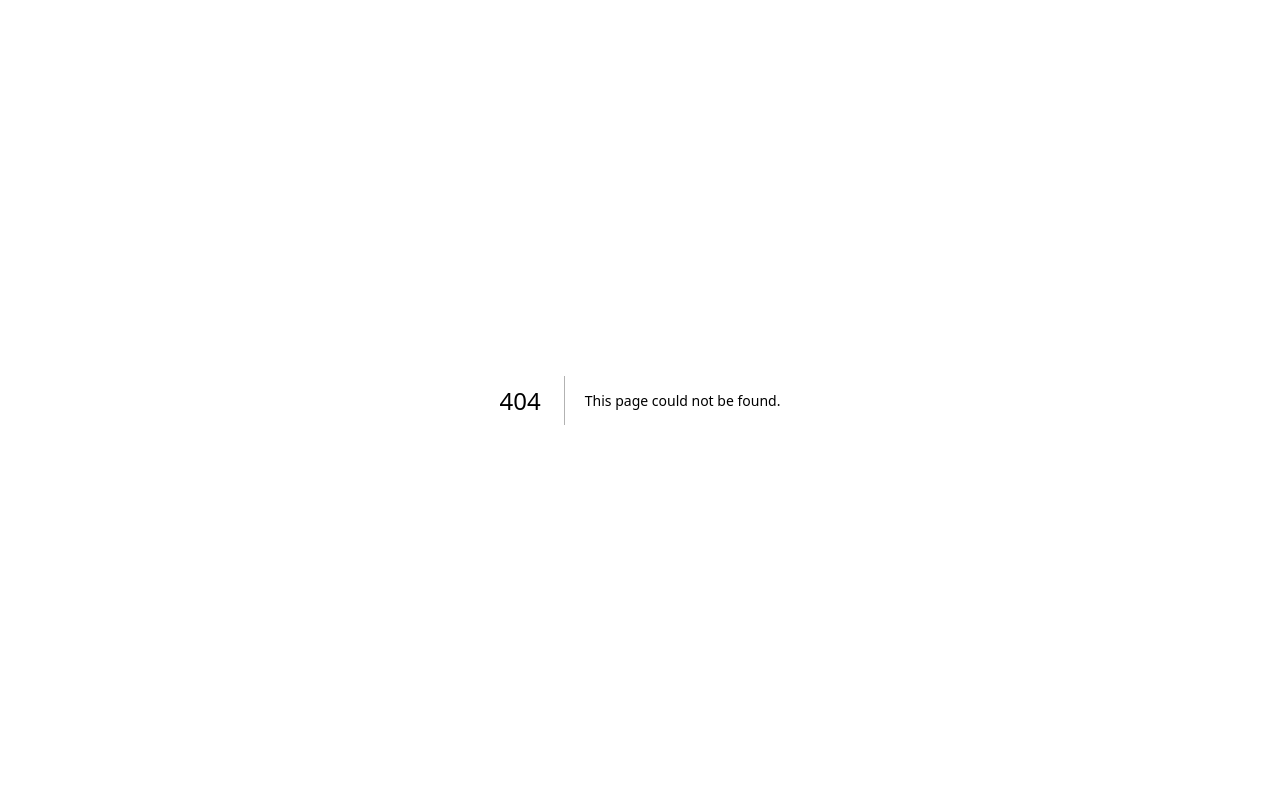
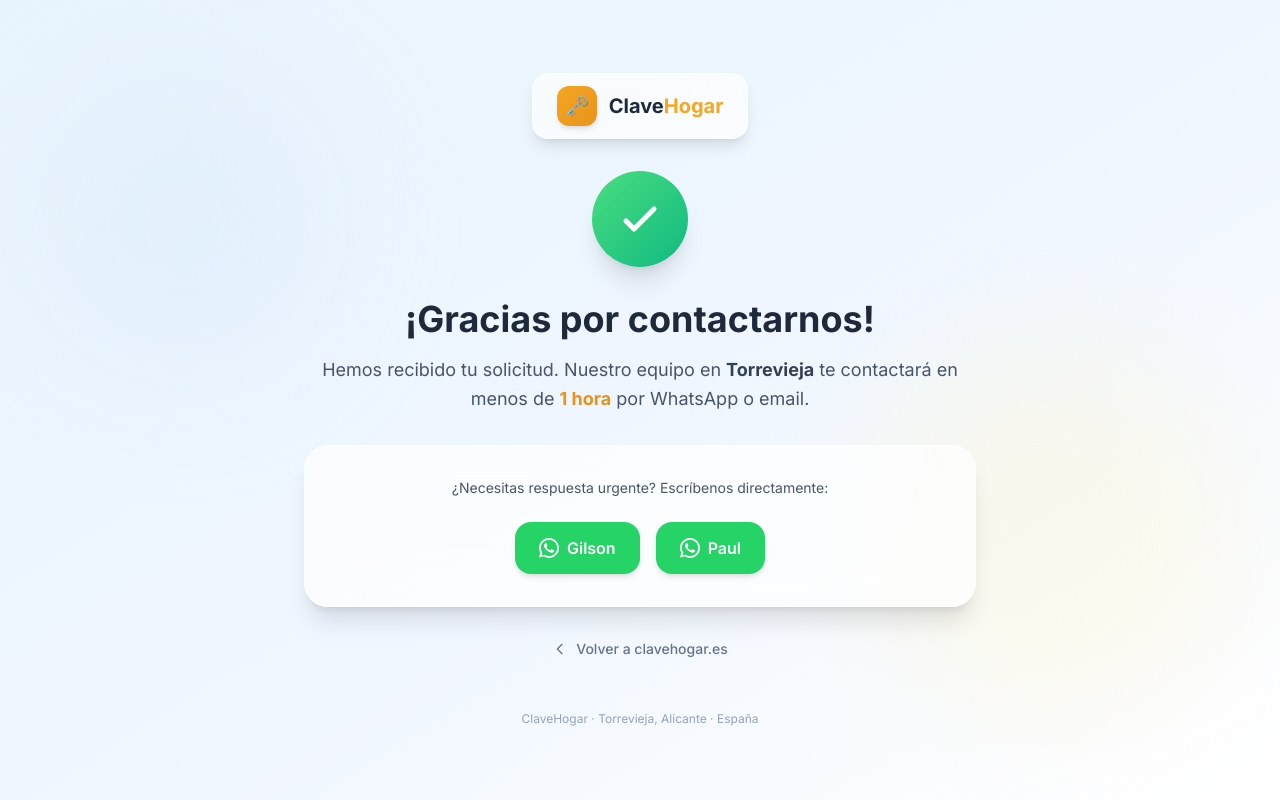
Before and after one commit to softiahouse/clavehogar, a Next.js app: page /gracias in a window 1280 px wide. Before the commit this address had no page. Built offline with nearby package versions, Linux system fonts and the light colour scheme.

Commit message:
feat: pagina gracias com evento Lead do Meta Pixel

```diff
--- a/app/components/LeadForm.tsx
+++ b/app/components/LeadForm.tsx
@@ -1,6 +1,7 @@
 "use client";
 
 import { useState } from "react";
+import { useRouter } from "next/navigation";
 import { motion, AnimatePresence } from "framer-motion";
 
 const servicios = [
@@ -17,6 +18,7 @@ const servicios = [
 type Estado = "idle" | "loading" | "success" | "error";
 
 export default function LeadForm() {
+  const router = useRouter();
   const [estado, setEstado] = useState<Estado>("idle");
   const [form, setForm] = useState({
     nome: "",
@@ -46,8 +48,7 @@ export default function LeadForm() {
       });
 
       if (res.ok) {
-        setEstado("success");
-        setForm({ nome: "", email: "", telefone: "", servico: "", mensagem: "" });
+        router.push("/gracias");
       } else {
         setEstado("error");
       }
--- /dev/null
+++ b/app/gracias/page.tsx
@@ -0,0 +1,156 @@
+"use client";
+
+import { useEffect } from "react";
+import { motion } from "framer-motion";
+
+declare global {
+  interface Window {
+    fbq: (...args: unknown[]) => void;
+  }
+}
+
+export default function GraciasPage() {
+  useEffect(() => {
+    // Disparar evento Lead no Meta Pixel
+    if (typeof window !== "undefined" && window.fbq) {
+      window.fbq("track", "Lead");
+    }
+  }, []);
+
+  return (
+    <main className="min-h-screen bg-gradient-to-br from-sky-50 via-blue-50 to-white flex items-center justify-center px-4">
+      {/* Background decoration */}
+      <div className="absolute inset-0 overflow-hidden pointer-events-none">
+        <div className="absolute top-20 left-10 w-72 h-72 bg-sky-200/30 rounded-full blur-3xl" />
+        <div className="absolute bottom-20 right-10 w-96 h-96 bg-amber-100/30 rounded-full blur-3xl" />
+      </div>
+
+      <div className="relative max-w-2xl mx-auto text-center">
+        {/* Logo */}
+        <motion.div
+          initial={{ opacity: 0, scale: 0.8 }}
+          animate={{ opacity: 1, scale: 1 }}
+          transition={{ duration: 0.5 }}
+          className="flex justify-center mb-8"
+        >
+          <div className="flex items-center gap-3 bg-white/70 backdrop-blur-xl px-6 py-3 rounded-2xl shadow-lg border border-white/60">
+            <div className="w-10 h-10 bg-gradient-to-br from-amber-400 to-amber-500 rounded-xl flex items-center justify-center shadow-md">
+              <span className="text-xl">🗝️</span>
+            </div>
+            <span className="text-xl font-bold text-slate-800">
+              Clave<span className="text-amber-400">Hogar</span>
+            </span>
+          </div>
+        </motion.div>
+
+        {/* Checkmark animado */}
+        <motion.div
+          initial={{ scale: 0 }}
+          animate={{ scale: 1 }}
+          transition={{ type: "spring", stiffness: 200, damping: 15, delay: 0.2 }}
+          className="w-24 h-24 bg-gradient-to-br from-green-400 to-emerald-500 rounded-full flex items-center justify-center mx-auto mb-8 shadow-xl"
+        >
+          <svg className="w-12 h-12 text-white" fill="none" stroke="currentColor" viewBox="0 0 24 24">
+            <motion.path
+              initial={{ pathLength: 0 }}
+              animate={{ pathLength: 1 }}
+              transition={{ duration: 0.5, delay: 0.5 }}
+              strokeLinecap="round"
+              strokeLinejoin="round"
+              strokeWidth={2.5}
+              d="M5 13l4 4L19 7"
+            />
+          </svg>
+        </motion.div>
+
+        {/* Título */}
+        <motion.h1
+          initial={{ opacity: 0, y: 20 }}
+          animate={{ opacity: 1, y: 0 }}
+          transition={{ duration: 0.6, delay: 0.3 }}
+          className="text-3xl sm:text-4xl font-bold text-slate-800 mb-4"
+        >
+          ¡Gracias por contactarnos!
+        </motion.h1>
+
+        {/* Subtítulo */}
+        <motion.p
+          initial={{ opacity: 0, y: 20 }}
+          animate={{ opacity: 1, y: 0 }}
+          transition={{ duration: 0.6, delay: 0.4 }}
+          className="text-lg text-slate-600 mb-8 leading-relaxed"
+        >
+          Hemos recibido tu solicitud. Nuestro equipo en{" "}
+          <strong className="text-slate-700">Torrevieja</strong> te contactará
+          en menos de{" "}
+          <strong className="text-amber-500">1 hora</strong> por WhatsApp o email.
+        </motion.p>
+
+        {/* Card info */}
+        <motion.div
+          initial={{ opacity: 0, y: 20 }}
+          animate={{ opacity: 1, y: 0 }}
+          transition={{ duration: 0.6, delay: 0.5 }}
+          className="bg-white/70 backdrop-blur-xl rounded-3xl p-8 shadow-xl border border-white/60 mb-8"
+        >
+          <p className="text-slate-600 text-sm mb-6">
+            ¿Necesitas respuesta urgente? Escríbenos directamente:
+          </p>
+          <div className="flex flex-col sm:flex-row gap-4 justify-center">
+            <a
+              href="https://wa.me/34693976311?text=Hola!%20Acabo%20de%20rellenar%20el%20formulario%20en%20clavehogar.es"
+              target="_blank"
+              rel="noopener noreferrer"
+              className="flex items-center justify-center gap-2 bg-[#25D366] hover:bg-green-500 text-white font-semibold px-6 py-3.5 rounded-2xl transition-all shadow-md hover:shadow-lg hover:scale-105"
+            >
+              <svg className="w-5 h-5" fill="currentColor" viewBox="0 0 24 24">
+                <path d="M17.472 14.382c-.297-.149-1.758-.867-2.03-.967-.273-.099-.471-.148-.67.15-.197.297-.767.966-.94 1.164-.173.199-.347.223-.644.075-.297-.15-1.255-.463-2.39-1.475-.883-.788-1.48-1.761-1.653-2.059-.173-.297-.018-.458.13-.606.134-.133.298-.347.446-.52.149-.174.198-.298.298-.497.099-.198.05-.371-.025-.52-.075-.149-.669-1.612-.916-2.207-.242-.579-.487-.5-.669-.51-.173-.008-.371-.01-.57-.01-.198 0-.52.074-.792.372-.272.297-1.04 1.016-1.04 2.479 0 1.462 1.065 2.875 1.213 3.074.149.198 2.096 3.2 5.077 4.487.709.306 1.262.489 1.694.625.712.227 1.36.195 1.871.118.571-.085 1.758-.719 2.006-1.413.248-.694.248-1.289.173-1.413-.074-.124-.272-.198-.57-.347z" />
+                <path d="M12 0C5.373 0 0 5.373 0 12c0 2.123.554 4.116 1.527 5.845L.057 23.484l5.797-1.519A11.93 11.93 0 0012 24c6.627 0 12-5.373 12-12S18.627 0 12 0zm0 21.818a9.79 9.79 0 01-5.001-1.373l-.358-.213-3.442.902.918-3.356-.234-.375A9.818 9.818 0 012.182 12C2.182 6.57 6.57 2.182 12 2.182c5.43 0 9.818 4.388 9.818 9.818 0 5.43-4.388 9.818-9.818 9.818z" />
+              </svg>
+              Gilson
+            </a>
+            <a
+              href="https://wa.me/34612266321?text=Hola!%20Acabo%20de%20rellenar%20el%20formulario%20en%20clavehogar.es"
+              target="_blank"
+              rel="noopener noreferrer"
+              className="flex items-center justify-center gap-2 bg-[#25D366] hover:bg-green-500 text-white font-semibold px-6 py-3.5 rounded-2xl transition-all shadow-md hover:shadow-lg hover:scale-105"
+            >
+              <svg className="w-5 h-5" fill="currentColor" viewBox="0 0 24 24">
+                <path d="M17.472 14.382c-.297-.149-1.758-.867-2.03-.967-.273-.099-.471-.148-.67.15-.197.297-.767.966-.94 1.164-.173.199-.347.223-.644.075-.297-.15-1.255-.463-2.39-1.475-.883-.788-1.48-1.761-1.653-2.059-.173-.297-.018-.458.13-.606.134-.133.298-.347.446-.52.149-.174.198-.298.298-.497.099-.198.05-.371-.025-.52-.075-.149-.669-1.612-.916-2.207-.242-.579-.487-.5-.669-.51-.173-.008-.371-.01-.57-.01-.198 0-.52.074-.792.372-.272.297-1.04 1.016-1.04 2.479 0 1.462 1.065 2.875 1.213 3.074.149.198 2.096 3.2 5.077 4.487.709.306 1.262.489 1.694.625.712.227 1.36.195 1.871.118.571-.085 1.758-.719 2.006-1.413.248-.694.248-1.289.173-1.413-.074-.124-.272-.198-.57-.347z" />
+                <path d="M12 0C5.373 0 0 5.373 0 12c0 2.123.554 4.116 1.527 5.845L.057 23.484l5.797-1.519A11.93 11.93 0 0012 24c6.627 0 12-5.373 12-12S18.627 0 12 0zm0 21.818a9.79 9.79 0 01-5.001-1.373l-.358-.213-3.442.902.918-3.356-.234-.375A9.818 9.818 0 012.182 12C2.182 6.57 6.57 2.182 12 2.182c5.43 0 9.818 4.388 9.818 9.818 0 5.43-4.388 9.818-9.818 9.818z" />
+              </svg>
+              Paul
+            </a>
+          </div>
+        </motion.div>
+
+        {/* Voltar ao site */}
+        <motion.div
+          initial={{ opacity: 0 }}
+          animate={{ opacity: 1 }}
+          transition={{ duration: 0.5, delay: 0.7 }}
+        >
+          <a
+            href="/"
+            className="inline-flex items-center gap-2 text-slate-500 hover:text-amber-500 transition-colors text-sm font-medium"
+          >
+            <svg className="w-4 h-4" fill="none" stroke="currentColor" viewBox="0 0 24 24">
+              <path strokeLinecap="round" strokeLinejoin="round" strokeWidth={2} d="M15 19l-7-7 7-7" />
+            </svg>
+            Volver a clavehogar.es
+          </a>
+        </motion.div>
+
+        {/* Footer mini */}
+        <motion.p
+          initial={{ opacity: 0 }}
+          animate={{ opacity: 1 }}
+          transition={{ duration: 0.5, delay: 0.8 }}
+          className="mt-12 text-xs text-slate-400"
+        >
+          ClaveHogar · Torrevieja, Alicante · España
+        </motion.p>
+      </div>
+    </main>
+  );
+}
```
